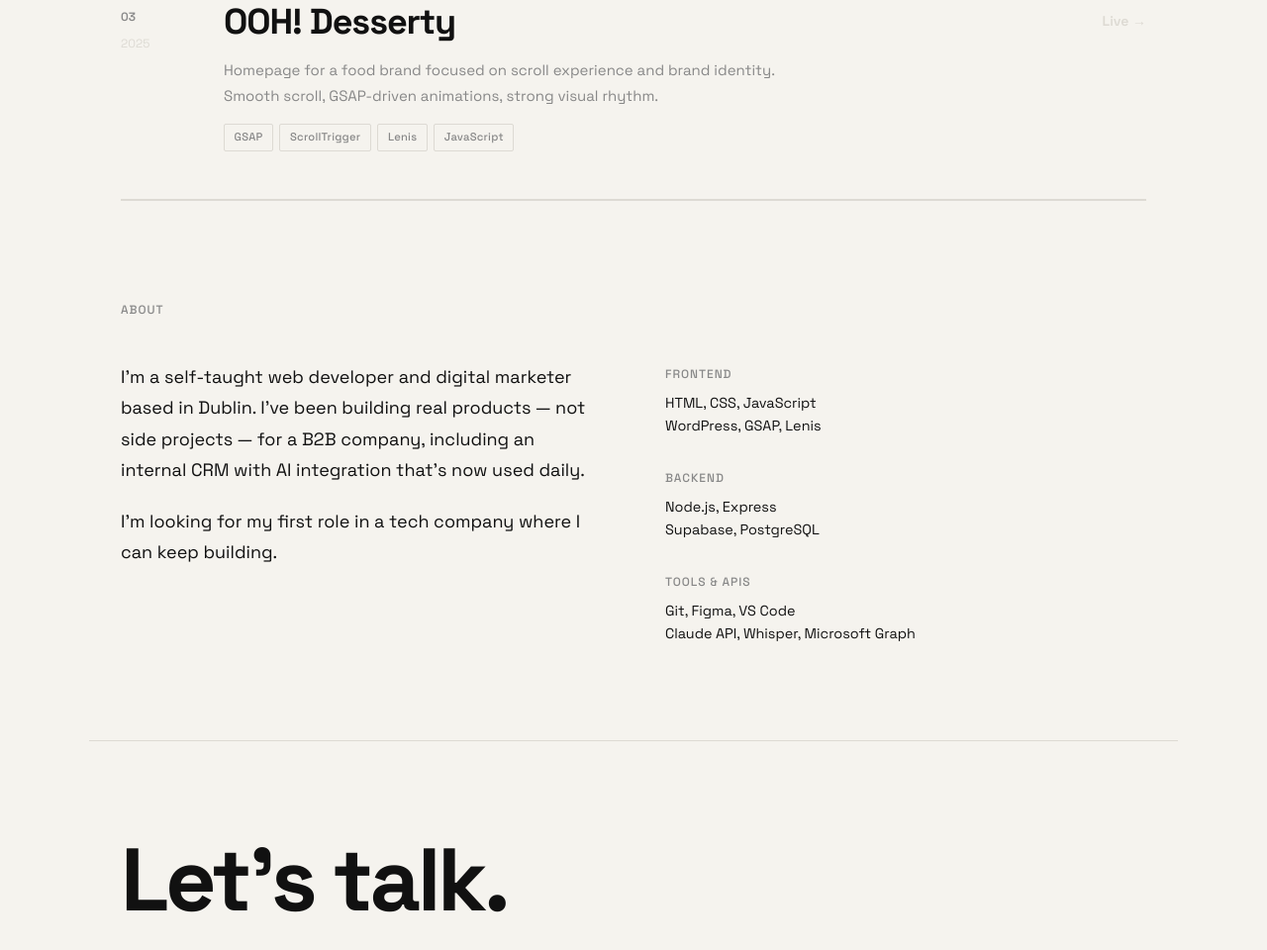
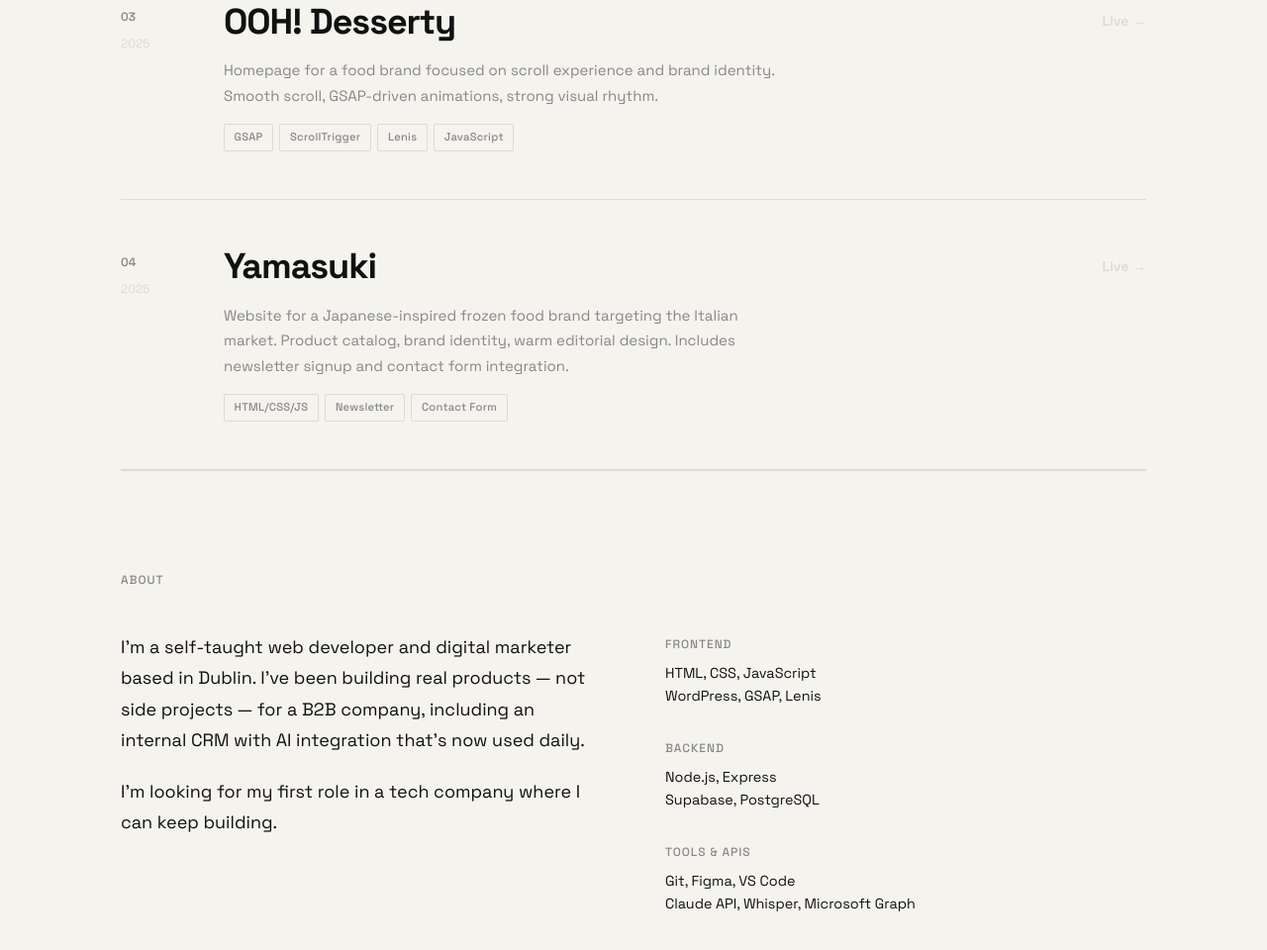
Before and after one commit to rossicamilla/rossicamilla.github.io, a plain HTML site: page index.html in a window 1280 px wide. Shown: the part 1551-2511 px from the top of the page at 99% size. Drawn offline with Linux system fonts and the light colour scheme.

Commit message:
Add Yamasuki project with newsletter and form

```diff
--- a/index.html
+++ b/index.html
@@ -99,6 +99,25 @@
                 </div>
             </article>
 
+            <article class="project">
+                <div class="project-meta">
+                    <span class="project-num">04</span>
+                    <span class="project-year">2025</span>
+                </div>
+                <div class="project-body">
+                    <h2>Yamasuki</h2>
+                    <p class="project-desc">Website for a Japanese-inspired frozen food brand targeting the Italian market. Product catalog, brand identity, warm editorial design. Includes newsletter signup and contact form integration.</p>
+                    <div class="tags">
+                        <span>HTML/CSS/JS</span>
+                        <span>Newsletter</span>
+                        <span>Contact Form</span>
+                    </div>
+                </div>
+                <div class="project-link">
+                    <a href="#" class="disabled">Live →</a>
+                </div>
+            </article>
+
 
         </section>
 
```
